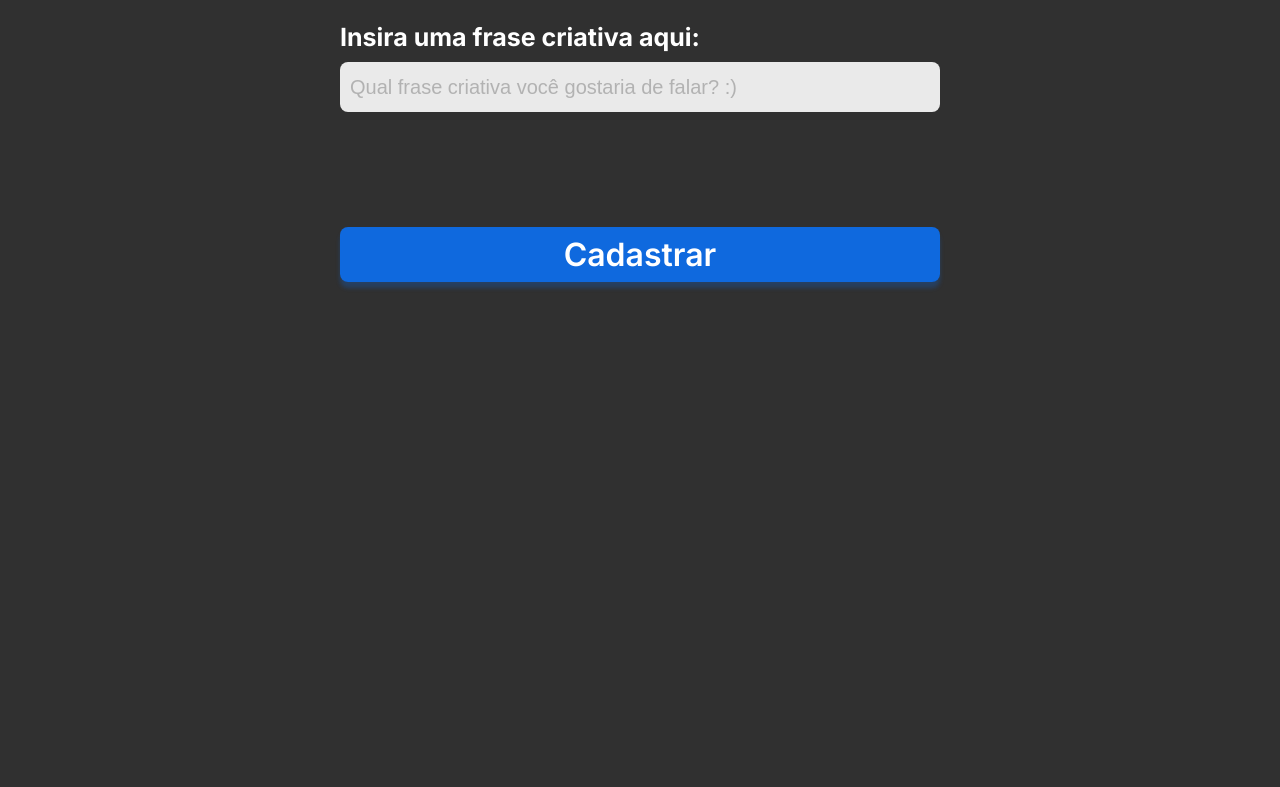
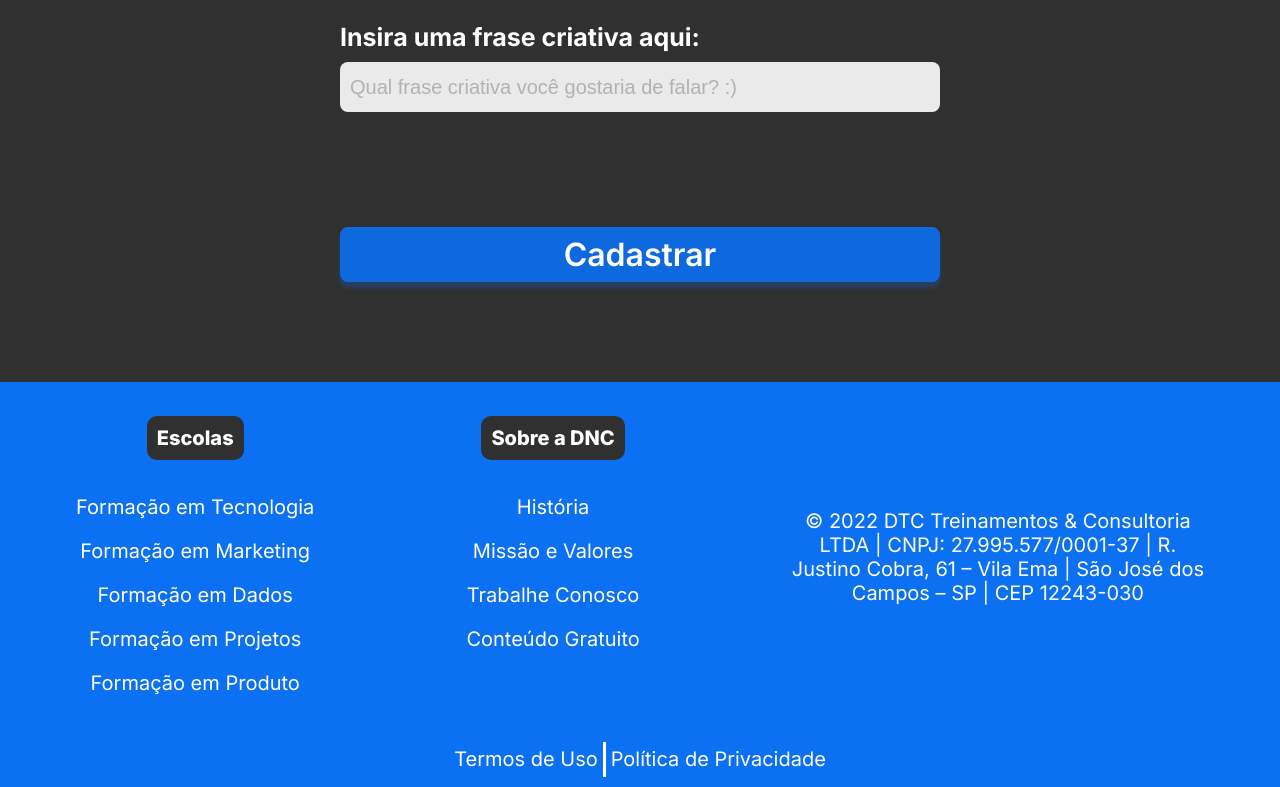
Before and after one commit to KAUACASANIGA/Bootcamp-DNC, a plain HTML site: page index.html in a window 1280 px wide. Shown: the part 1261-2048 px from the top of the page. Before the commit the page ends 1643 px from the top, so only its background shows below. Drawn offline with Linux system fonts and the light colour scheme.

Commit message:
Add Final part for Desktop

```diff
--- a/index.css
+++ b/index.css
@@ -181,3 +181,124 @@ body{
         cursor: pointer;
 
     }
+
+    /*Footer*/
+
+    footer{
+        width: 100%;
+        background-color: var(--azul-dnc);
+    }
+
+    footer nav{
+        display: flex;
+        flex-direction: column;
+        align-items: center;
+        height: 350px;
+    }
+
+    footer .lineOne{
+        display: flex;
+        justify-content: space-around;
+        align-items: center;
+
+    }
+
+    footer ul{
+        list-style: none;
+        margin: 0px;
+        padding: 0px;
+    }
+
+    footer h5{
+        text-align: center;
+        color: #FFF;
+        font-weight: 800;
+        font-size: 20px;
+        font-family: var(--fonte-padrao);
+        background-color: var(--preto-dnc);
+        border-radius: 10px;
+
+        padding: 10px 10px 10px 10px;
+        margin-bottom: 15px;
+    }
+
+
+
+    footer ul li{
+        font-family: var(--fonte-padrao);
+        text-align: center;
+        font-size: 20px;
+        font-weight: 600px;
+        margin: 20px 0px 20px 0px;
+    }
+
+    footer ul li a:hover{
+        color: var(--cinza-hover);
+    }
+
+    footer ul li a{
+        color: #FFF;
+        text-decoration: none;
+    }
+
+    footer .Adress{
+        font-family: var(--fonte-padrao);
+        text-align: center;
+        font-size: 20px;
+        font-weight: 600px;
+
+        color: #FFF;
+
+    }
+
+    footer .lineTwo{
+       height: 35px;
+       display: flex;
+       justify-content: center;
+
+       margin: 0px;
+       padding: 10px;
+    }
+
+    footer .lineTwo a{
+       color: #FFF;
+       text-decoration: none;
+       font-family: var(--fonte-padrao);
+       font-size: 20px;
+       font-weight: 600px;
+       padding: 5px;
+    }
+
+    footer .lineTwo a:first-child{
+        border-right: 3px solid #FFF;
+    }
+
+   footer .lineTwo a:hover{
+    color: var(--cinza-hover);
+   }
+
+@media only screen and (max-width:600px){
+    #menuPrincipal{
+        display: flex;
+        flex-direction: column;
+        height: auto;
+        margin: 0px;
+    }
+    #menuSup{
+        display: flex;
+        flex-direction: column;
+        width: 100%;
+
+    }
+    #menuSup a{
+        display: flex;
+        align-items: center;
+        height: 50px;
+
+    }
+
+    #menuPrincipal button{
+        width: 100%;
+        margin: 0px;
+    }
+}
--- a/index.html
+++ b/index.html
@@ -79,6 +79,80 @@
 
     </section>
 
+    <footer>
+        <div class="lineOne">
+            <nav>
+                <h5>Escolas</h5>
+                    <ul>
+                        <li>
+                           <a href=""> Formação em Tecnologia</a>
+                        </li>
+
+                        <li>
+                           <a href=""> Formação em Marketing</a>
+                        </li>
+
+                        <li>
+                           <a href=""> Formação em Dados</a>
+                        </li>
+
+                        <li>
+                          <a href=""> Formação em Projetos</a>
+                        </li>
+
+                        <li>
+                           <a href=""> Formação em Produto</a>
+                        </li>
+                    </ul>
+            </nav>
+
+                <nav>
+                    <H5>Sobre a DNC</H5>
+                    <ul>
+                        <li>
+                             <a href="">História</a>
+                        </li>
+
+                        <li>
+                            <a href="">Missão e Valores</a>
+                       </li>
+
+                       <li>
+                            <a href="">Trabalhe Conosco </a>
+                       </li>
+
+                       <li>
+                            <a href="">Conteúdo Gratuito</a>
+                       </li>
+
+
+                    </ul>
+
+                </nav>
+
+                <div class="Adress">
+
+                    © 2022 DTC Treinamentos & Consultoria <br>
+                    LTDA | CNPJ: 27.995.577/0001-37 | R. <br>
+                   Justino Cobra, 61 – Vila Ema | São José dos <br>
+                       Campos – SP | CEP 12243-030
+
+                </div>
+
+
+        </div>
+
+            <div class="lineTwo">
+
+               <a href="">Termos de Uso</a>
+               <a href="">Política de Privacidade</a>
+
+            </div>
+
+    </footer>
+
+
+
 
 </body>
 </html>
```
